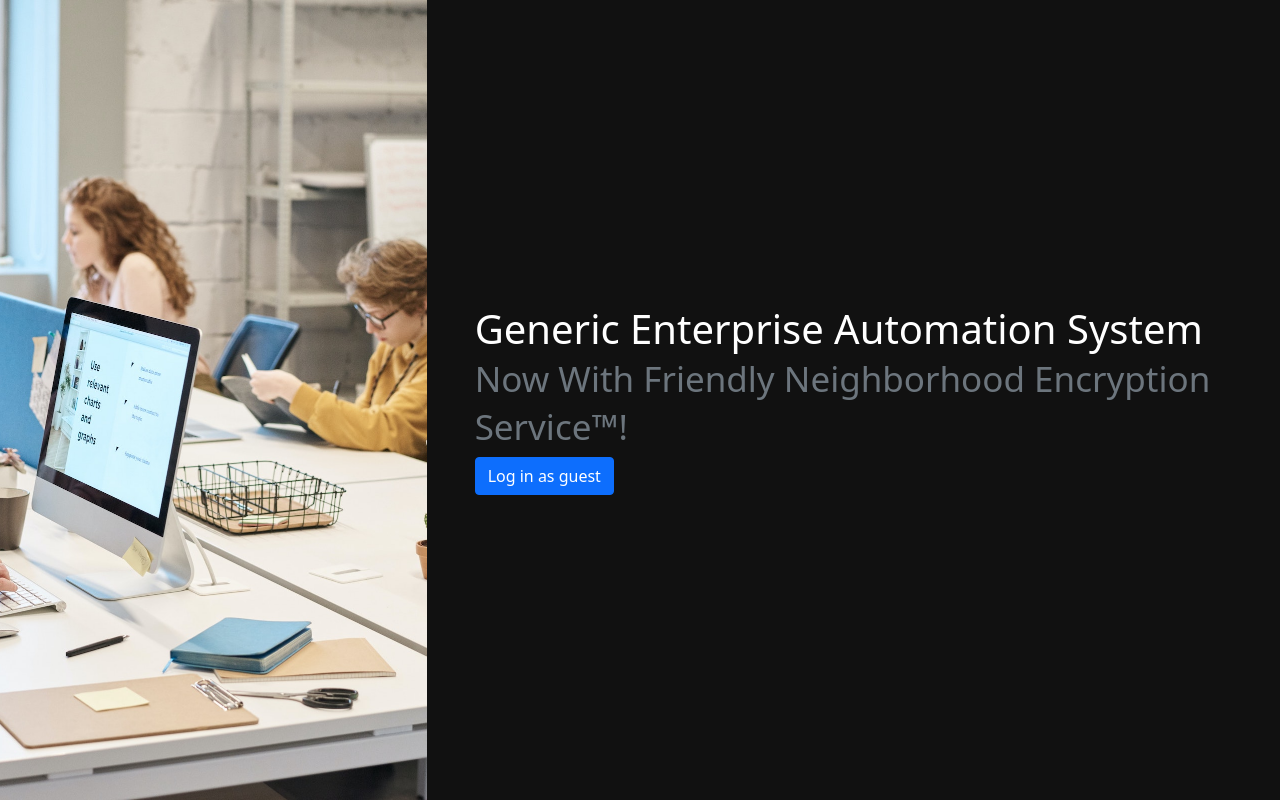
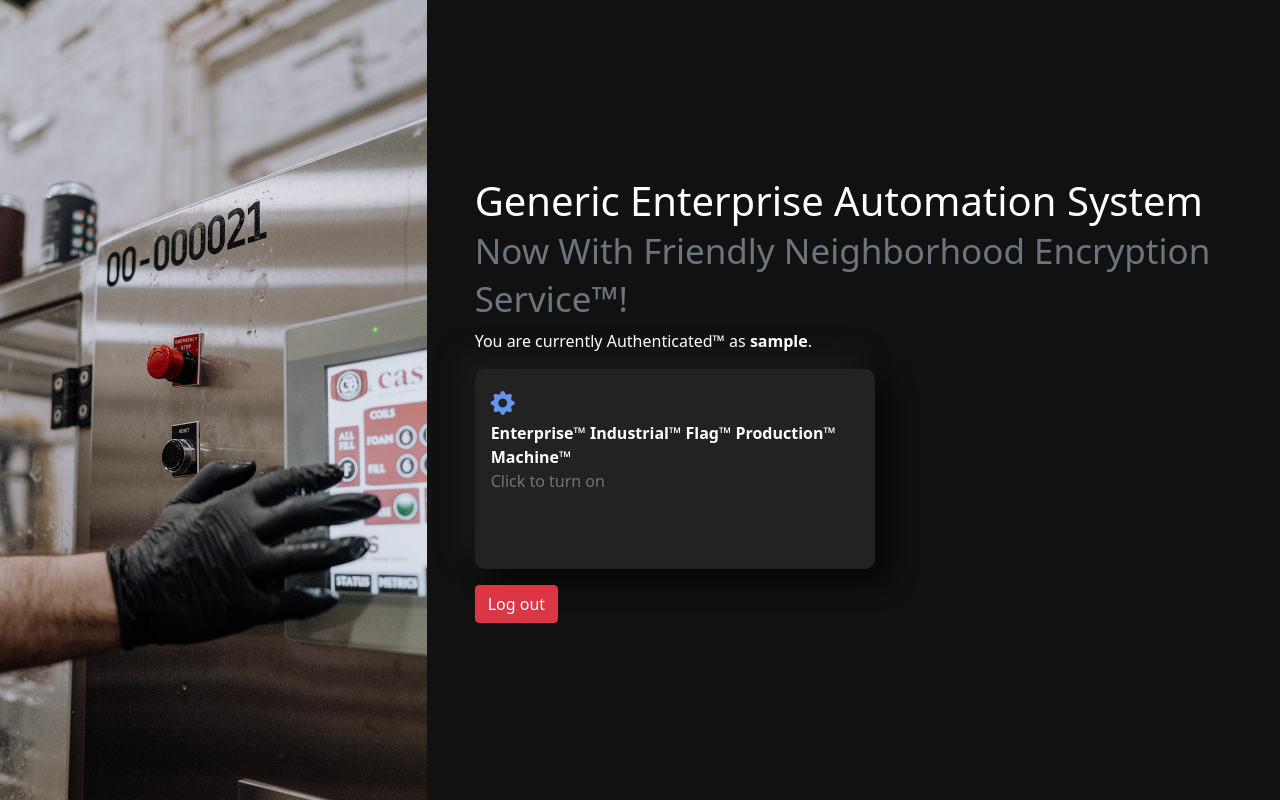
Before and after one commit to BCACTF/bcactf-2.0, a Flask app: template fnes-2-5/templates/home.html in a window 1280 px wide. Run offline with Flask 2, Linux system fonts and the light colour scheme; the template is opened without the code that fills it: most values are stand-ins (such as "Sample title", 1, 10 or a date in 2020); some libraries are stand-ins or nearby versions.

Commit message:
Add template content

```diff
--- a/fnes-2-5/static/style.css
+++ b/fnes-2-5/static/style.css
@@ -18,40 +18,36 @@
     min-height: 100vh;
 }
 
-.light {
+.flagmachine {
     display: block;
     border-radius: 10px;
-    color: black;
+    color: white;
     text-decoration: none;
     padding: 16px;
-    background: #EEEEEE;
-    box-shadow:  10px 10px 20px #cacaca,
-             -10px -10px 20px #ffffff;
-    width: 125px;
-    height: 125px;
+    background: #222222;
+    box-shadow:  13px 13px 26px #070707,
+             -13px -13px 26px #1b1b1b;
+    width: 400px;
+    height: 200px;
     margin-top: 16px;
     margin-bottom: 16px;
 }
 
-.light:hover {
-    background: linear-gradient(145deg, #d6d6d6, #ffffff);
+.flagmachine:hover {
+    background: linear-gradient(145deg, #242424, #1f1f1f);
+    color: white;
 }
 
-.light:focus {
-    background-color: #d6d6d6;
+.flagmachine:focus {
+    background-color: #333333;
 }
 
-.light:active {
-    box-shadow: inset 10px 10px 20px #cacaca,
-        inset -10px -10px 20px #ffffff;
+.flagmachine:active {
+    box-shadow: inset 10px 10px 20px #070707,
+            inset -10px -10px 20px #1b1b1b;
 }
 
-.light i {
-    color: darkorange;
+.flagmachine i {
     font-size: 24px;
+    color: cornflowerblue;
 }
-
-.light:hover i, .light:active i, .light:focus i {
-    color: darkorange;
-    font-size: 24px;
-}
--- a/fnes-2-5/templates/home.html
+++ b/fnes-2-5/templates/home.html
@@ -7,18 +7,31 @@
 
     <link href="https://cdn.jsdelivr.net/npm/bootstrap@5.0.0-beta3/dist/css/bootstrap.min.css" rel="stylesheet"
         integrity="sha384-eOJMYsd53ii+scO/bJGFsiCZc+5NDVN2yr8+0RDqr0Ql0h+rP48ckxlpbzKgwra6" crossorigin="anonymous">
+    <link rel="stylesheet" href="https://cdn.jsdelivr.net/npm/bootstrap-icons@1.4.1/font/bootstrap-icons.css">
     <link href="/static/style.css" rel="stylesheet">
 </head>
 
-<body>
+<body {% if username %}class="logged-in"{% endif %}>
     <div class="container-fluid">
         <div class="row">
             <div class="col-4 fancy-image fill-screen"></div>
             <div class="col p-5 d-flex align-items-center fill-screen">
                 <div>
                     <h1>Generic Enterprise Automation System <small class="text-muted">Now With Friendly Neighborhood Encryption Service™!</small></h1>
+                    {% if username %}
+                    <p>You are currently Authenticated™ as <strong>{{username}}</strong>.</p>
+                    <a class="flagmachine" href="/flagmachine/on">
+                        <div><i class="bi bi-gear-fill"></i></div>
+                        <div><strong>Enterprise™ Industrial™ Flag™ Production™ Machine™</strong></div>
+                        <div class="text-muted">Click to turn on</div>
+                    </a>
+                    {% endif %}
                     <div>
+                        {% if username %}
+                        <a href="/logout" class="btn btn-danger">Log out</a>
+                        {% else %}
                         <a href="/login" class="btn btn-primary">Log in as guest</a>
+                        {% endif %}
                     </div>
                 </div>
             </div>
```
